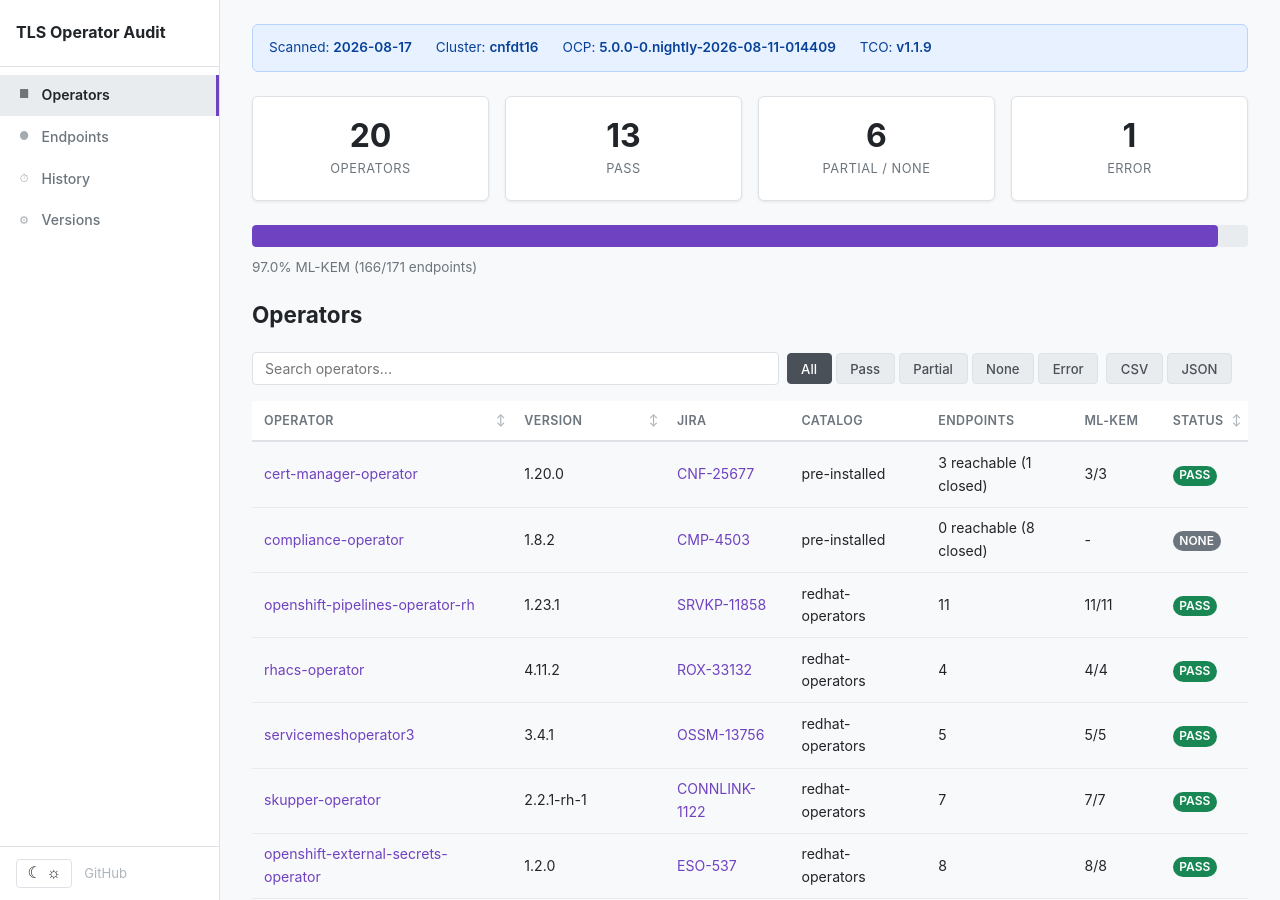
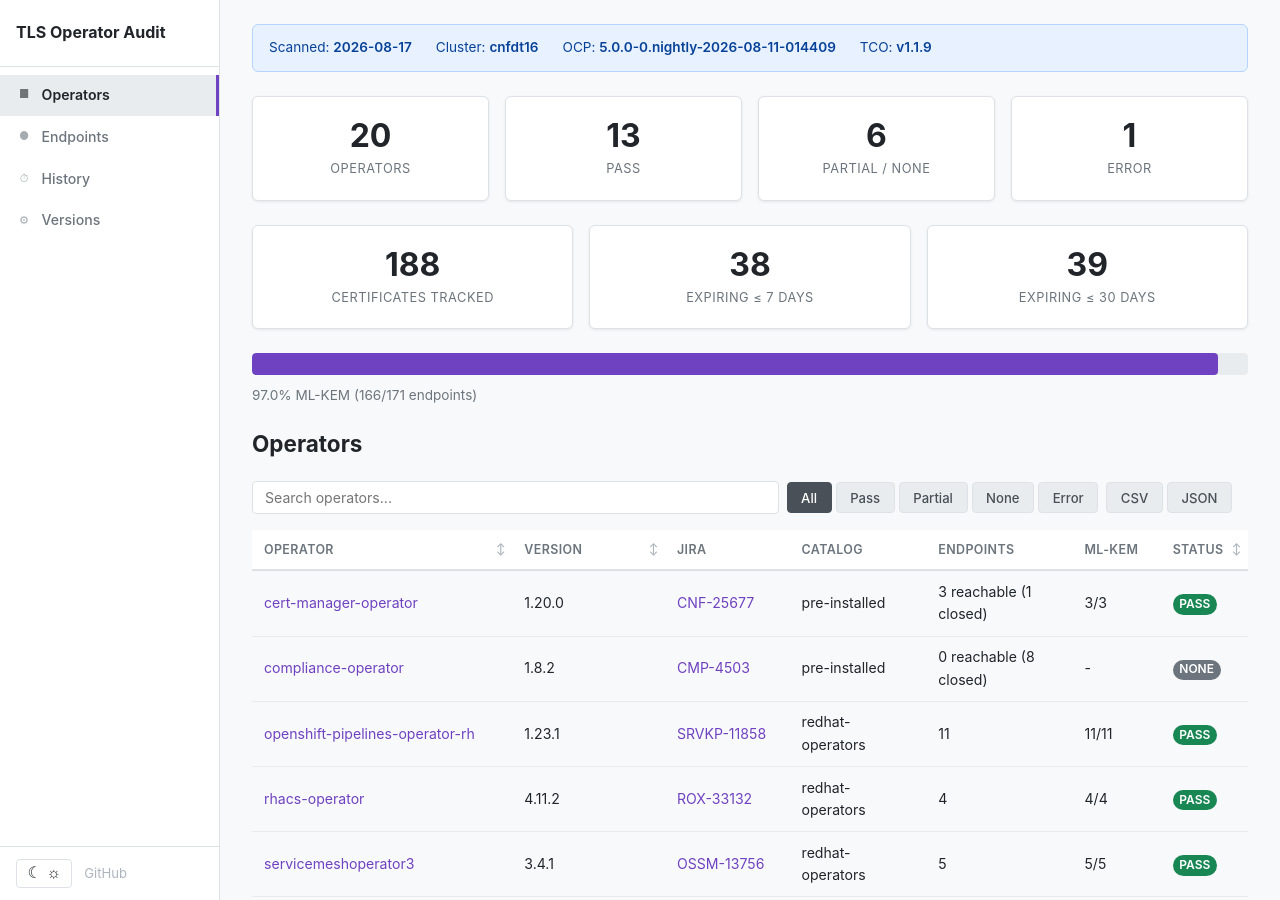
Before and after one commit to sebrandon1/tls-operator-audit, a Jekyll site: the page built from docs/index.md, in a window 1280 px wide and 900 px high. Built offline with Jekyll 4.4.1, drawn with Linux system fonts in a browser that asks for light colours.

Commit message:
Implement #81: Add a certificate-expiry summary card to the dashboard (#101)

```diff
--- a/docs/index.md
+++ b/docs/index.md
@@ -4,6 +4,28 @@
 ---
 
 {% assign data = site.data.scan-results %}
+
+{% comment %}
+Fleet-level certificate expiry counts. Mirrors the 7d/30d windows the
+endpoint detail view highlights per certificate.
+{% endcomment %}
+{% assign certs_tracked = 0 %}
+{% assign certs_expiring_7d = 0 %}
+{% assign certs_expiring_30d = 0 %}
+{% for op in data.operators %}
+{% for ep in op.endpoints %}
+{% if ep.certificate_info and ep.certificate_info.days_until_expiry != nil %}
+{% assign certs_tracked = certs_tracked | plus: 1 %}
+{% assign days = ep.certificate_info.days_until_expiry | plus: 0 %}
+{% if days <= 7 %}
+{% assign certs_expiring_7d = certs_expiring_7d | plus: 1 %}
+{% endif %}
+{% if days <= 30 %}
+{% assign certs_expiring_30d = certs_expiring_30d | plus: 1 %}
+{% endif %}
+{% endif %}
+{% endfor %}
+{% endfor %}
 
 <script>
 window.scanData = {{ data | jsonify }};
@@ -31,6 +53,21 @@
   <div class="card card-error" data-tooltip="Operators that encountered scan errors">
     <div class="card-number">{{ data.summary.error }}</div>
     <div class="card-label">Error</div>
+  </div>
+</div>
+
+<div class="summary-cards">
+  <div class="card card-accent" data-tooltip="Endpoints with certificate details captured">
+    <div class="card-number">{{ certs_tracked }}</div>
+    <div class="card-label">Certificates Tracked</div>
+  </div>
+  <div class="card card-error" data-tooltip="Certificates expiring within 7 days">
+    <div class="card-number">{{ certs_expiring_7d }}</div>
+    <div class="card-label">Expiring ≤ 7 Days</div>
+  </div>
+  <div class="card card-partial" data-tooltip="Certificates expiring within 30 days">
+    <div class="card-number">{{ certs_expiring_30d }}</div>
+    <div class="card-label">Expiring ≤ 30 Days</div>
   </div>
 </div>
 
```
